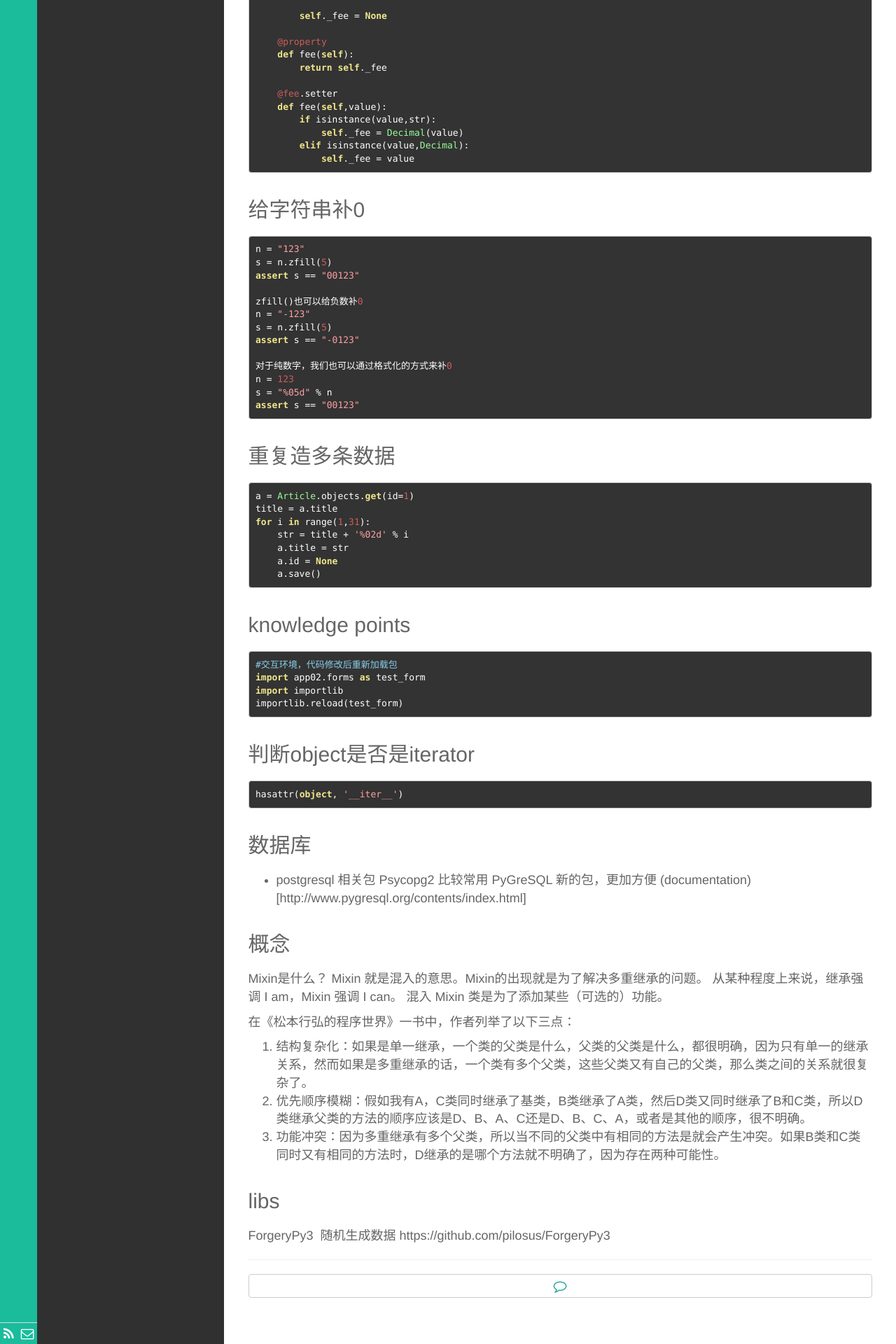
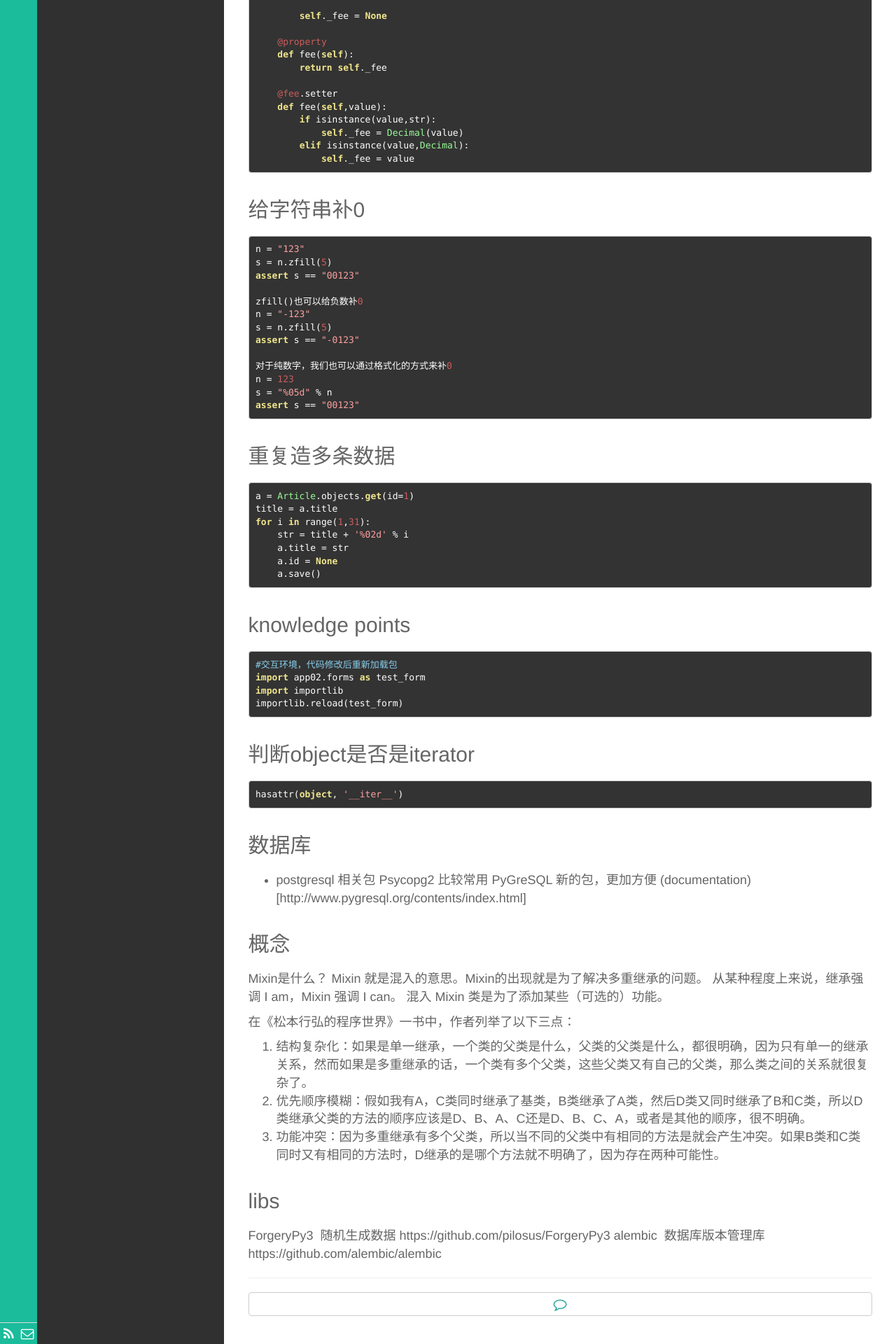
Before and after one commit to kyoyo/kyoyo.github.io, a Jekyll site: the page built from _posts/技術/2017-10-10-Python.md, in a window 1280 px wide. Shown: the part 2725-4645 px from the top of the page at 70% size. Built offline with Jekyll 4.4.1, drawn with Linux system fonts in a browser that asks for light colours; Markdown is read by kramdown in place of the engine named in the settings.

Commit message:
Update 2017-10-10-Python.md

```diff
--- a/_posts/技術/2017-10-10-Python.md
+++ b/_posts/技術/2017-10-10-Python.md
@@ -205,3 +205,4 @@ Mixin 就是混入的意思。Mixin的出现就是为了解决多重继承的问
 ## libs
 
 ForgeryPy3  随机生成数据 https://github.com/pilosus/ForgeryPy3
+alembic  数据库版本管理库 https://github.com/alembic/alembic
```
